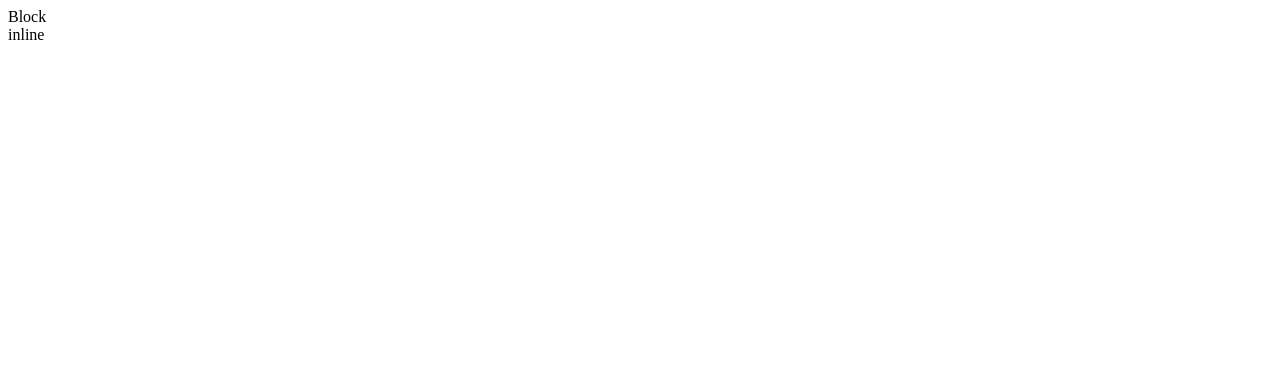
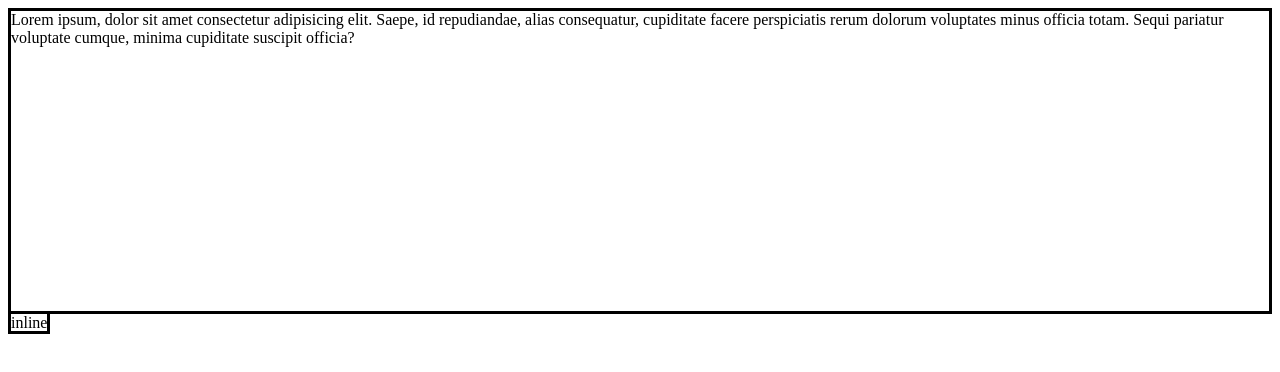
Before and after one commit to pedro-almeida97/fundamentosCSS, a plain HTML site: page index.html in a window 1280 px wide. Drawn offline with Linux system fonts and the light colour scheme.

Commit message:
width e height

```diff
--- a/index.html
+++ b/index.html
@@ -7,7 +7,12 @@
     <link rel="stylesheet" href="style.css" />
   </head>
   <body>
-    <div>Block</div>
+    <div>
+      Lorem ipsum, dolor sit amet consectetur adipisicing elit. Saepe, id
+      repudiandae, alias consequatur, cupiditate facere perspiciatis rerum
+      dolorum voluptates minus officia totam. Sequi pariatur voluptate cumque,
+      minima cupiditate suscipit officia?
+    </div>
 
     <span>inline</span>
   </body>
--- a/style.css
+++ b/style.css
@@ -1,3 +1,7 @@
-.border {
-  border-bottom: solid red 5px;
+div,
+span {
+  border: solid;
+  min-height: 200px;
+  max-height: 300px;
+  height: 1500px;
 }
```
